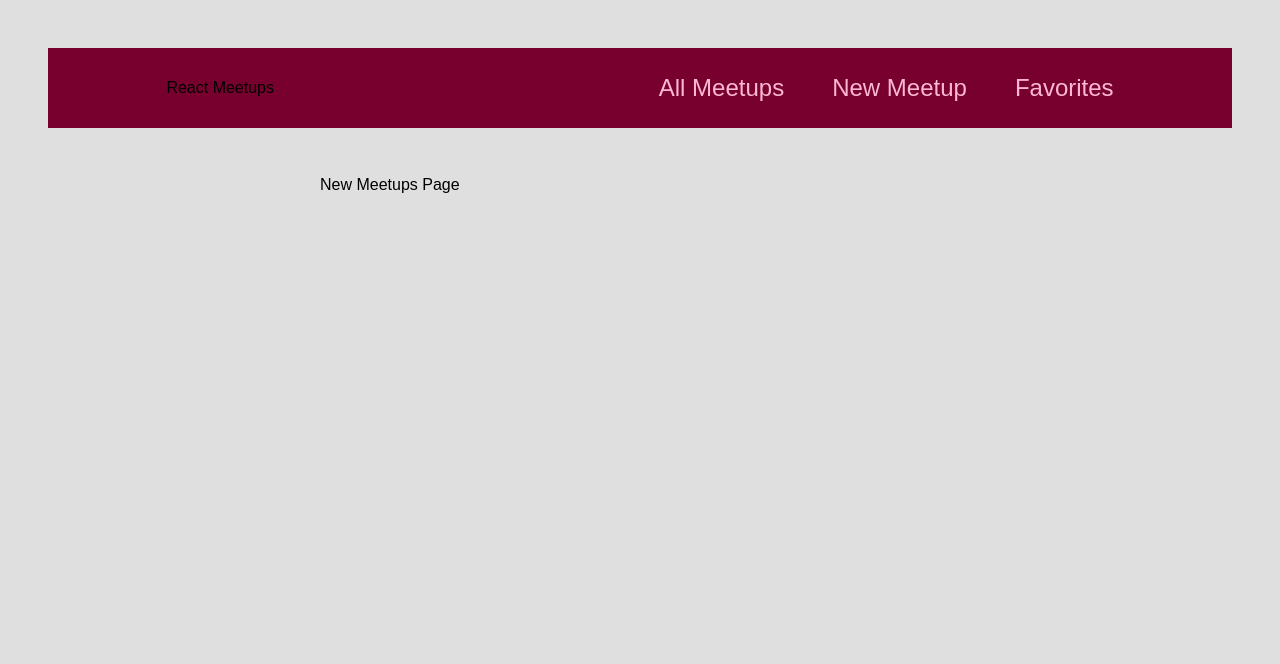
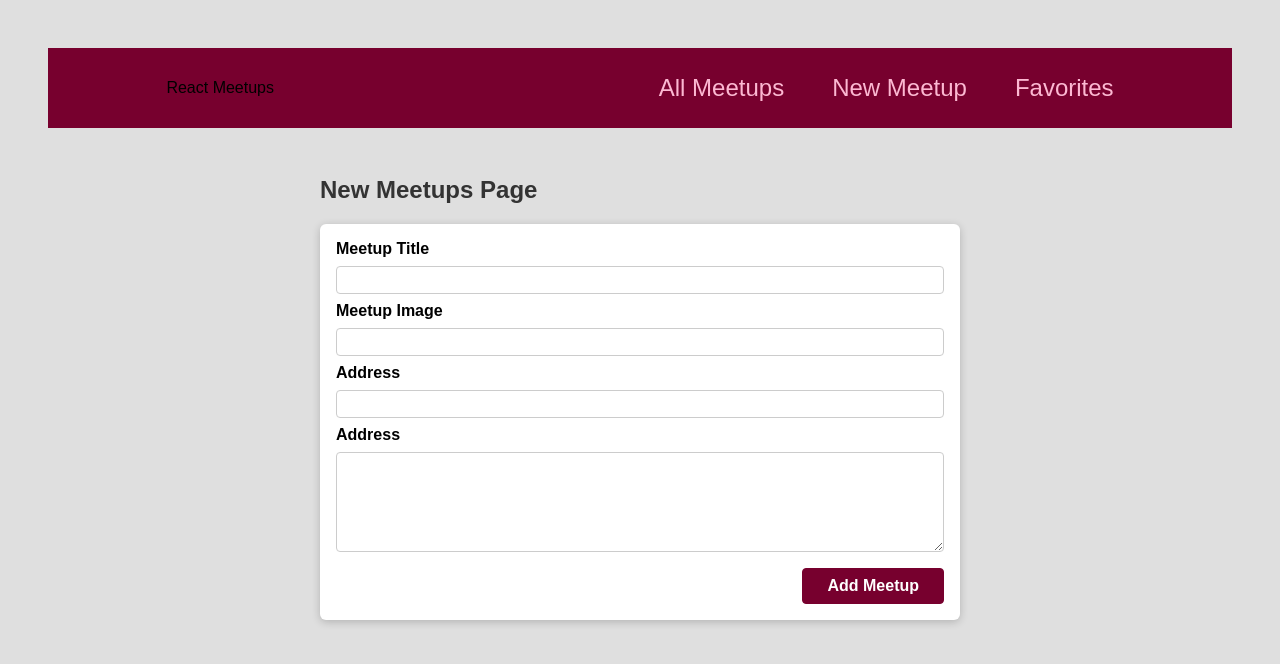
Before and after one commit to janiodrey/react-app-academind, a React (Create React App) app: page /new-meetup in a window 1280 px wide. Shown: the top 664 px of the page. Built offline with nearby package versions, Linux system fonts and the light colour scheme.

Commit message:
Adding a Form

```diff
--- /dev/null
+++ b/src/components/meetups/NewMeetupForm.js
@@ -0,0 +1,32 @@
+import Card from "../ui/Card";
+import css from "./NewMeetupForm.module.css";
+
+function NewMeetupForm() {
+  return (
+    <Card>
+      <form className={css.form}>
+        <div className={css.control}>
+          <label htmlFor="title">Meetup Title</label>
+          <input type="text" id="title" required />
+        </div>
+        <div className={css.control}>
+          <label htmlFor="image">Meetup Image</label>
+          <input type="url" id="image" required />
+        </div>
+        <div className={css.control}>
+          <label htmlFor="address">Address</label>
+          <input type="text" id="address" required />
+        </div>
+        <div className={css.control}>
+          <label htmlFor="description">Address</label>
+          <textarea type="text" id="description" required rows="5"></textarea>
+        </div>
+        <div className={css.actions}>
+            <button>Add Meetup</button>
+        </div>
+      </form>
+    </Card>
+  );
+}
+
+export default NewMeetupForm;
--- /dev/null
+++ b/src/components/meetups/NewMeetupForm.module.css
@@ -0,0 +1,45 @@
+.form {
+  padding: 1rem;
+}
+
+.control {
+  margin-bottom: 0.5rem;
+}
+
+.control label {
+  display: block;
+  font-weight: bold;
+  margin-bottom: 0.5rem;
+}
+
+.control input,
+.control textarea {
+  display: block;
+  font: inherit;
+  border-radius: 4px;
+  border: 1px solid #ccc;
+  padding: 0.25rem;
+  width: 100%;
+}
+
+.actions {
+  margin-top: 1rem;
+  text-align: right;
+}
+
+.actions button {
+  font: inherit;
+  cursor: pointer;
+  background-color: #77002e;
+  color: white;
+  padding: 0.5rem 1.5rem;
+  border: 1px solid #77002e;
+  border-radius: 4px;
+  font-weight: bold;
+}
+
+.actions button:hover,
+.actions button:active {
+  background-color: #a50e48;
+  border-color: #a50e48;
+}
--- a/src/pages/NewMeetup.js
+++ b/src/pages/NewMeetup.js
@@ -1,5 +1,12 @@
+import NewMeetupForm from "../components/meetups/NewMeetupForm";
+
 function NewMeetupsPage() {
-  return <div>New Meetups Page</div>;
+  return (
+    <section>
+      <h1>New Meetups Page</h1>
+      <NewMeetupForm />
+    </section>
+  );
 }
 
 export default NewMeetupsPage;
```
